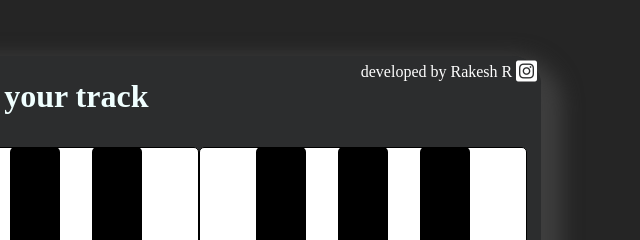
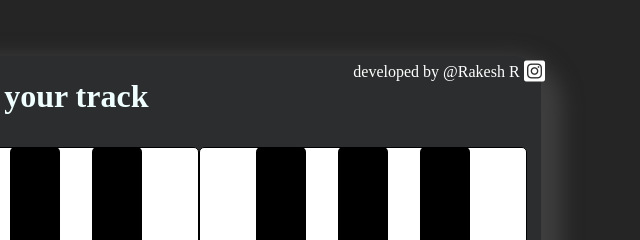
Before and after one commit to irakeshr/piano, a plain HTML site: page index.html in a window 1280 px wide. Shown: the part 174-414 px from the top of the page, 605-1245 px from the left. Drawn offline with Linux system fonts and the light colour scheme.

Commit message:
test commit

```diff
--- a/index.html
+++ b/index.html
@@ -9,7 +9,7 @@
     <link rel="stylesheet" href="https://cdnjs.cloudflare.com/ajax/libs/font-awesome/6.4.0/css/all.min.css">
 </head>
 <body>
-    <p>developed by Rakesh R <a href="https://instagram.com/irakesh.r?igshid=ZDdkNTZiNTM=">
+    <p>developed by @Rakesh R <a href="https://instagram.com/irakesh.r?igshid=ZDdkNTZiNTM=">
      <i class="fa-brands fa-square-instagram fa-flip fa-xl" style="color: #ffffff;"></i>
     </a></p>
     <h1>make your track</h1>
```
